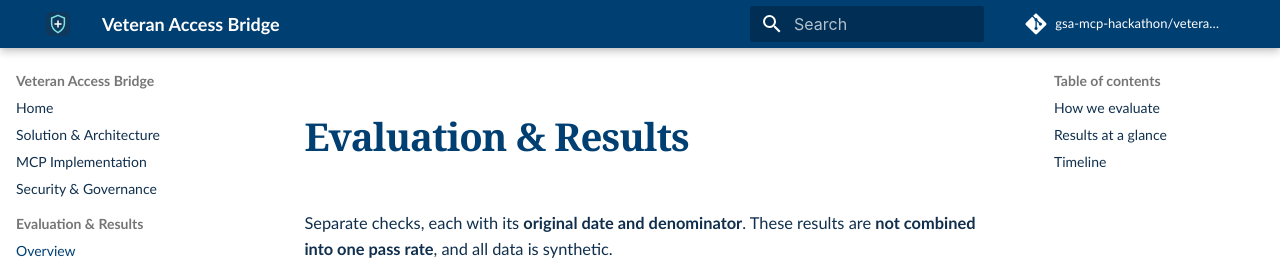
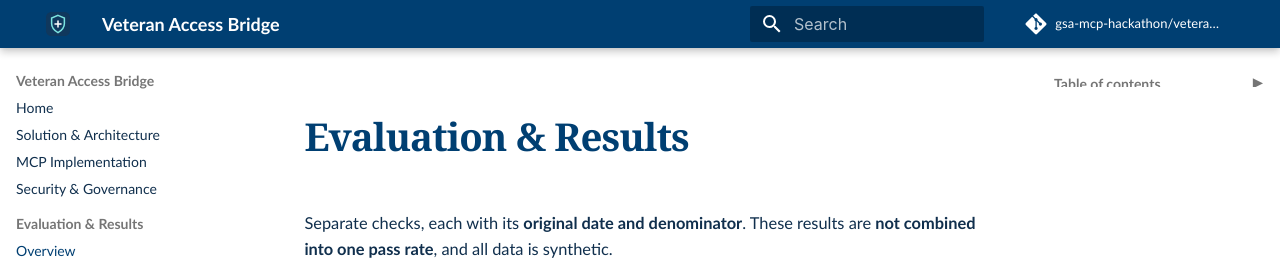
Before and after one commit to gsa-mcp-hackathon/veteran-access-bridge-mcp-server, an MkDocs documentation site: the page built from docs/evaluation/index.md, in a window 1280 px wide. Shown: the top 265 px of the page. Built offline with MkDocs 1.6.1 and Material for MkDocs 9.7.7, drawn with Linux system fonts in a browser that asks for light colours; comment, search, counter and statistics services are not loaded; part of the change alters nothing that is shown.

Commit message:
Make table of contents collapsible
Co-authored-by: Copilot <223556219+Copilot@users.noreply.github.com>

```diff
--- /dev/null
+++ b/docs/assets/toc-toggle.js
@@ -0,0 +1,20 @@
+document.addEventListener("click", function (e) {
+  var title = e.target.closest(".md-nav--secondary > .md-nav__title");
+  if (!title) return;
+  var nav = title.parentElement;
+  var open = nav.classList.toggle("toc-open");
+  title.setAttribute("aria-expanded", open ? "true" : "false");
+});
+
+function initToc() {
+  document.querySelectorAll(".md-nav--secondary > .md-nav__title").forEach(function (t) {
+    t.setAttribute("role", "button");
+    t.setAttribute("tabindex", "0");
+    t.setAttribute("aria-expanded", t.parentElement.classList.contains("toc-open") ? "true" : "false");
+    t.onkeydown = function (ev) {
+      if (ev.key === "Enter" || ev.key === " ") { ev.preventDefault(); t.click(); }
+    };
+  });
+}
+if (window.document$) window.document$.subscribe(initToc);
+else document.addEventListener("DOMContentLoaded", initToc);
--- a/docs/stylesheets/home.css
+++ b/docs/stylesheets/home.css
@@ -157,3 +157,8 @@ a.ev2-card:hover{background:#0a4f8a}a.ev2-card.ev2-gap:hover{background:#8f342b}
 .mi-arrow{align-self:center;background:#064c83;color:#fff;font-size:.72rem;font-weight:700;padding:4px 12px;border-radius:99px}
 .mi-systems{margin-top:6px;padding:11px 14px;border:1px solid #a3c1e5;border-radius:10px;background:#eef3ff;font-size:.78rem;color:#18395f}
 @media(max-width:850px){.mi-tiles,.mi-tiles.mi-six,.mi-avery .mi-tiles{grid-template-columns:repeat(2,minmax(0,1fr))}}
+
+.md-nav--secondary>.md-nav__title{cursor:pointer;display:flex;justify-content:space-between;align-items:center;user-select:none}
+.md-nav--secondary>.md-nav__title::after{content:'\25BE';font-size:.9rem;transition:transform .2s}
+.md-nav--secondary:not(.toc-open)>.md-nav__title::after{transform:rotate(-90deg)}
+.md-nav--secondary:not(.toc-open)>.md-nav__list{display:none}
--- a/mkdocs.yml
+++ b/mkdocs.yml
@@ -37,4 +37,5 @@ extra_css:
   - stylesheets/home.css
 extra_javascript:
   - assets/evaluation-report.js
+  - assets/toc-toggle.js
 copyright: 'Veteran Access Bridge · Independent synthetic technical demonstration · Not a VA-operated scheduling service'
```
